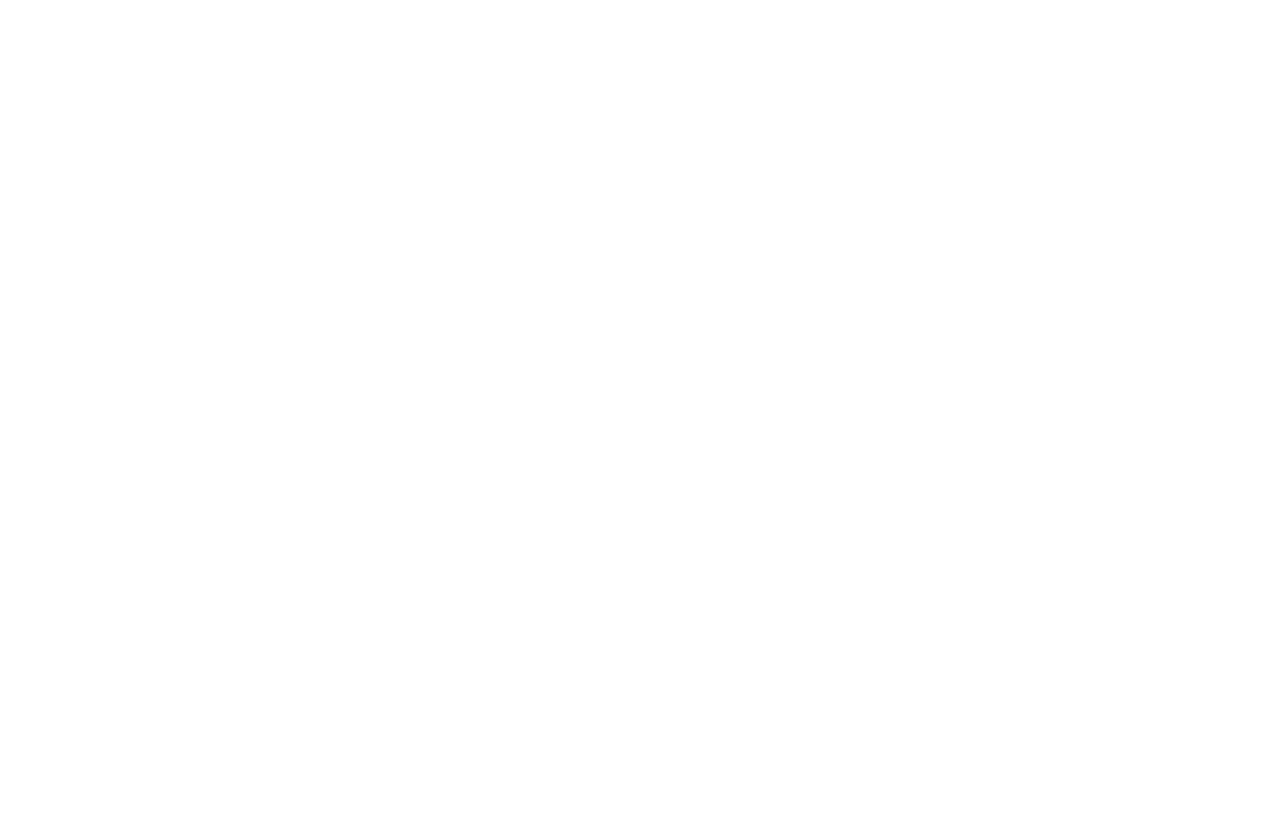
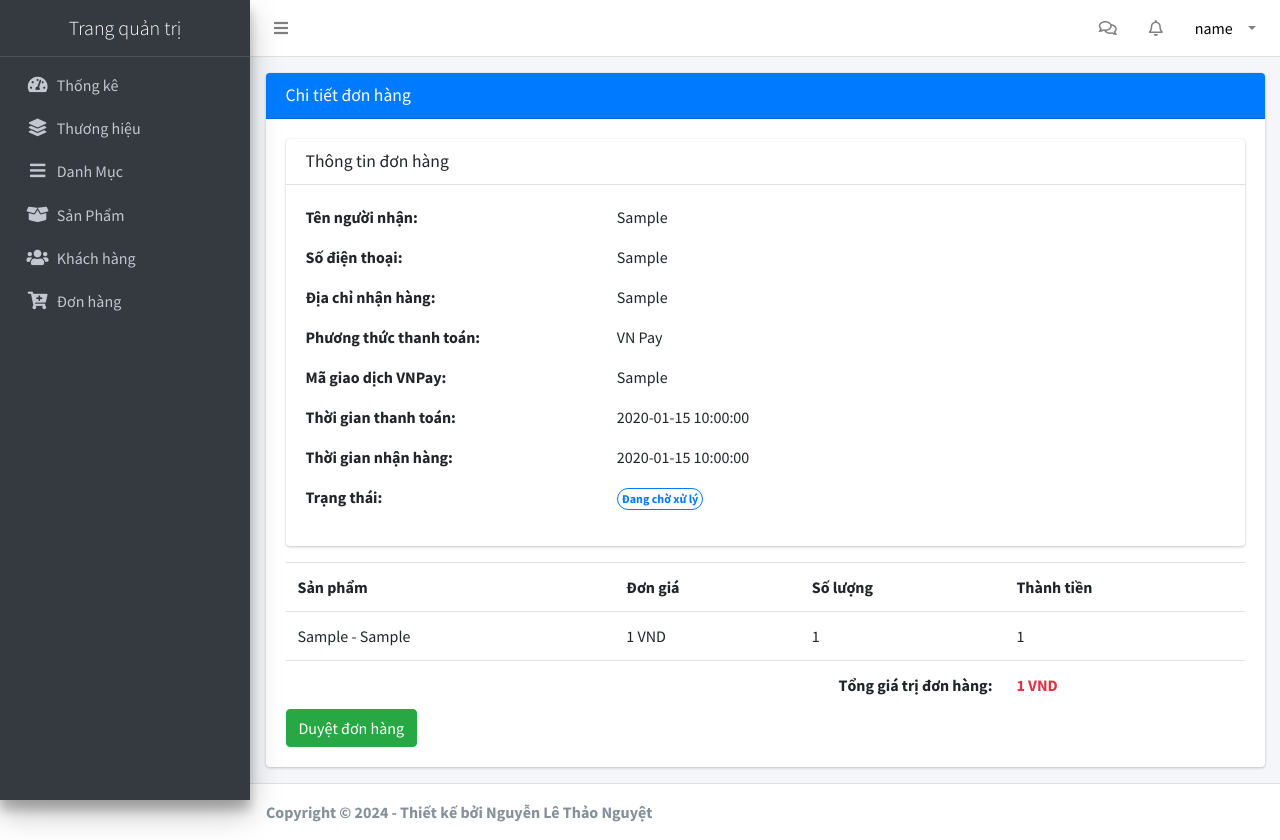
Before and after one commit to dothihongkhanh/gear-sport-web-app, a Laravel app: page /admin/donhang/detail/1 in a window 1280 px wide. Before the commit the page is empty. Before the commit the page ends 800 px from the top, so only its background shows below. Run offline with Laravel 10, Linux system fonts and the light colour scheme; tables that the repository leaves empty hold one stand-in row (values such as "Sample post"); some libraries are stand-ins or nearby versions.

Commit message:
feat: manage orders

```diff
--- a/app/Enums/PhuongThucThanhToan.php
+++ b/app/Enums/PhuongThucThanhToan.php
@@ -11,6 +11,6 @@
  */
 final class PhuongThucThanhToan extends Enum
 {
-    const VNPay = 0;
-    const ThanhToanKhiNhanHang = 1;
+    const VNPay = 'VN Pay';
+    const ThanhToanKhiNhanHang = 'Thanh toán khi nhận hàng';
 }
--- a/app/Enums/TrangThaiDonHang.php
+++ b/app/Enums/TrangThaiDonHang.php
@@ -11,8 +11,18 @@
  */
 final class TrangThaiDonHang extends Enum
 {
-    const DangChoXuLy = 0;
-    const DangGiaoHang = 1;
-    const HoanThanh = 2;
-    const DaHuy = 3;
+    const DangChoXuLy = 'Đang chờ xử lý';
+    const DangGiaoHang = 'Đang giao hàng';
+    const HoanThanh = 'Hoàn thành';
+    const DaHuy = 'Đã hủy';
+
+    public static function all(): array
+    {
+        return [
+            self::DangChoXuLy,
+            self::DangGiaoHang,
+            self::HoanThanh,
+            self::DaHuy,
+        ];
+    }
 }
--- a/app/Http/Controllers/Admin/DonHangController.php
+++ b/app/Http/Controllers/Admin/DonHangController.php
@@ -2,6 +2,7 @@
 
 namespace App\Http\Controllers\Admin;
 
+use App\Enums\TrangThaiDonHang;
 use App\Http\Controllers\Controller;
 use App\Models\DonHang;
 use Illuminate\Http\Request;
@@ -37,25 +38,42 @@
     /**
      * Display the specified resource.
      */
-    public function show(string $id)
+    public function show(string $ma_don_hang)
     {
-        //
+        $donHang = DonHang::withTrashed()->with('chiTietDonHang')->findOrFail($ma_don_hang);
+
+        return view('admin.donhang.detail', compact('donHang'), [
+            'title' => 'Chi tiết đơn hàng'
+        ]);
     }
 
     /**
-     * Show the form for editing the specified resource.
+     * Show the form for approval the specified resource.
      */
-    public function edit(string $id)
+    public function approval(string $ma_don_hang)
     {
-        //
+        $donHang = DonHang::findOrFail($ma_don_hang);
+
+        if ($donHang->trang_thai == TrangThaiDonHang::DangChoXuLy) {
+            $donHang->trang_thai = TrangThaiDonHang::DangGiaoHang;
+            $donHang->save();
+            toastr()->success('Duyệt đơn hàng thành công!');
+
+            return redirect()->route('admin.donhang');
+        }
     }
 
-    /**
-     * Update the specified resource in storage.
-     */
-    public function update(Request $request, string $id)
+    public function filter(Request $request)
     {
-        //
+        $trangThai = $request->get('trang_thai');
+
+        $dsDonHang = DonHang::when($trangThai, function ($query) use ($trangThai) {
+            $query->where('trang_thai', $trangThai);
+        })->get();
+
+        return view('admin.donhang.index', compact('trangThai', 'dsDonHang'), [
+            'title' => 'Quản lý đơn hàng'
+        ]);
     }
 
     /**
--- a/app/Models/ChiTietDonHang.php
+++ b/app/Models/ChiTietDonHang.php
@@ -29,6 +29,11 @@
         return $this->belongsTo(SanPham::class, 'ma_chi_tiet_san_pham', 'ma_san_pham');
     }
 
+    public function chiTietSanPham()
+    {
+        return $this->belongsTo(ChiTietSanPham::class, 'ma_chi_tiet_san_pham', 'ma_chi_tiet_san_pham');
+    }
+
     public function thanhTien()
     {
         return $this->gia * $this->so_luong_dat;
--- a/app/Models/DonHang.php
+++ b/app/Models/DonHang.php
@@ -38,7 +38,7 @@
     public function tongGiaTri()
     {
         return $this->chiTietDonHang->sum(function ($chiTiet) {
-            return $chiTiet->tongGiaTri(); // Tổng giá trị của mỗi chi tiết đơn hàng
+            return $chiTiet->thanhTien(); // Tổng giá trị của mỗi chi tiết đơn hàng
         });
     }
 }
--- /dev/null
+++ b/resources/views/admin/donhang/detail.blade.php
@@ -0,0 +1,86 @@
+@extends('admin.layouts.app')
+@section('title', 'Chi tiết đơn hàng - ' . $donHang->ma_don_hang)
+@section('content')
+<div class="card">
+    <div class="card-header">
+        <h4 class="card-title">Thông tin đơn hàng</h4>
+    </div>
+    <div class="card-body">
+        <div class="row mb-3">
+            <div class="col-md-4"><strong>Tên người nhận:</strong></div>
+            <div class="col-md-8">{{ $donHang->ten_nguoi_nhan }}</div>
+        </div>
+        <div class="row mb-3">
+            <div class="col-md-4"><strong>Số điện thoại:</strong></div>
+            <div class="col-md-8">{{ $donHang->sdt_nhan_hang }}</div>
+        </div>
+        <div class="row mb-3">
+            <div class="col-md-4"><strong>Địa chỉ nhận hàng:</strong></div>
+            <div class="col-md-8">{{ $donHang->dia_chi_nhan_hang }}</div>
+        </div>
+        <div class="row mb-3">
+            <div class="col-md-4"><strong>Phương thức thanh toán:</strong></div>
+            <div class="col-md-8">{{ $donHang->phuong_thuc_thanh_toan }}</div>
+        </div>
+        @if($donHang->phuong_thuc_thanh_toan == \App\Enums\PhuongThucThanhToan::VNPay)
+        <div class="row mb-3">
+            <div class="col-md-4"><strong>Mã giao dịch VNPay:</strong></div>
+            <div class="col-md-8">{{ $donHang->ma_giao_dich_vnpay }}</div>
+        </div>
+        <div class="row mb-3">
+            <div class="col-md-4"><strong>Thời gian thanh toán:</strong></div>
+            <div class="col-md-8">{{ $donHang->thoi_gian_thanh_toan }}</div>
+        </div>
+        @endif
+        <div class="row mb-3">
+            <div class="col-md-4"><strong>Thời gian nhận hàng:</strong></div>
+            <div class="col-md-8">{{ $donHang->thoi_gian_nhan_hang }}</div>
+        </div>
+        <div class="row mb-3">
+            <div class="col-md-4"><strong>Trạng thái:</strong></div>
+
+            <div class="col-md-8">
+                <span
+                    class="badge
+               @if($donHang->trang_thai === \App\Enums\TrangThaiDonHang::DangChoXuLy) text-primary border border-primary
+               @elseif($donHang->trang_thai === \App\Enums\TrangThaiDonHang::DangGiaoHang) text-warning border border-warning
+               @elseif($donHang->trang_thai === \App\Enums\TrangThaiDonHang::HoanThanh) text-success border border-success
+               @elseif($donHang->trang_thai === \App\Enums\TrangThaiDonHang::DaHuy) text-danger border border-danger
+               @endif
+               rounded-pill p-1">
+                    {{ $donHang->trang_thai }}
+                </span>
+            </div>
+        </div>
+    </div>
+</div>
+
+<table class="table table-hover">
+    <tr>
+        <th>Sản phẩm</th>
+        <th>Đơn giá</th>
+        <th>Số lượng</th>
+        <th>Thành tiền</th>
+    </tr>
+    @foreach ($donHang->chiTietDonHang as $chiTiet)
+    <tr>
+        <td>{{ $chiTiet->sanPham->ten_san_pham }} - {{ $chiTiet->ChiTietSanPham->thuoc_tinh }}</td>
+        <td>{{ number_format($chiTiet->gia, 0, '.', '.') }} VND</td>
+        <td>{{ $chiTiet->so_luong_dat }}</td>
+        <td>{{ $chiTiet->thanhTien() }}</td>
+    </tr>
+    @endforeach
+    <tr>
+        <td colspan="3" class="text-right"><strong>Tổng giá trị đơn hàng:</strong></td>
+        <td><strong class="text-danger">{{ number_format($donHang->tongGiaTri(), 0, '.', '.') }} VND</strong></td>
+    </tr>
+</table>
+<form action="{{ route('admin.donhang.approval', $donHang->ma_don_hang) }}" method="POST">
+    @csrf
+    @method('PATCH')
+    @if($donHang->trang_thai == \App\Enums\TrangThaiDonHang::DangChoXuLy)
+    <button type="submit" class="btn btn-success">Duyệt đơn hàng</button>
+    @endif
+</form>
+
+@endsection
--- a/routes/web.php
+++ b/routes/web.php
@@ -79,6 +79,8 @@
         Route::controller(DonHangController::class)->group(function () {
             Route::get('', 'index')->name('admin.donhang');
             Route::get('detail/{ma_don_hang}', 'show')->name('admin.donhang.detail');
+            Route::patch('approval/{ma_don_hang}', 'approval')->name('admin.donhang.approval');
+            Route::get('filter', 'filter')->name('admin.donhang.filter');
         });
     });
 });
```
Also changed, not shown: resources/views/admin/donhang/index.blade.php (+33 -8 lines).
